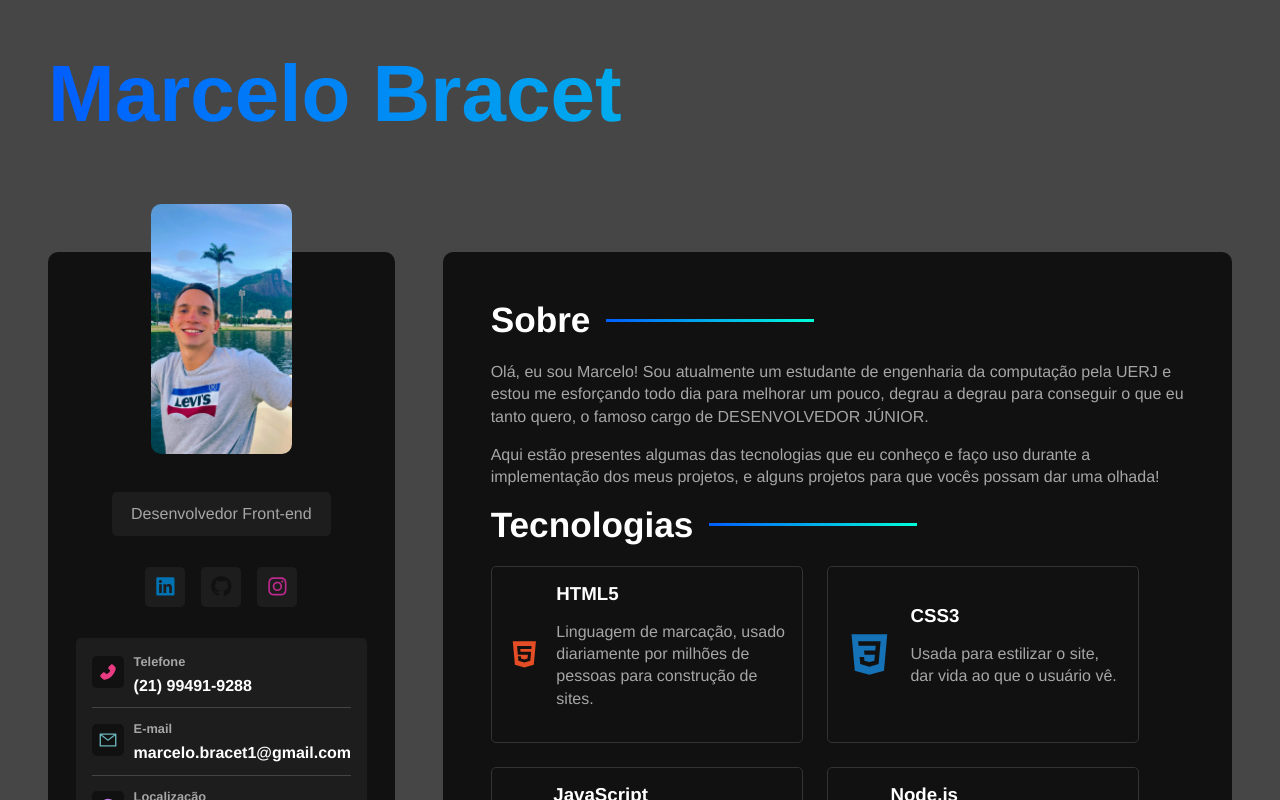
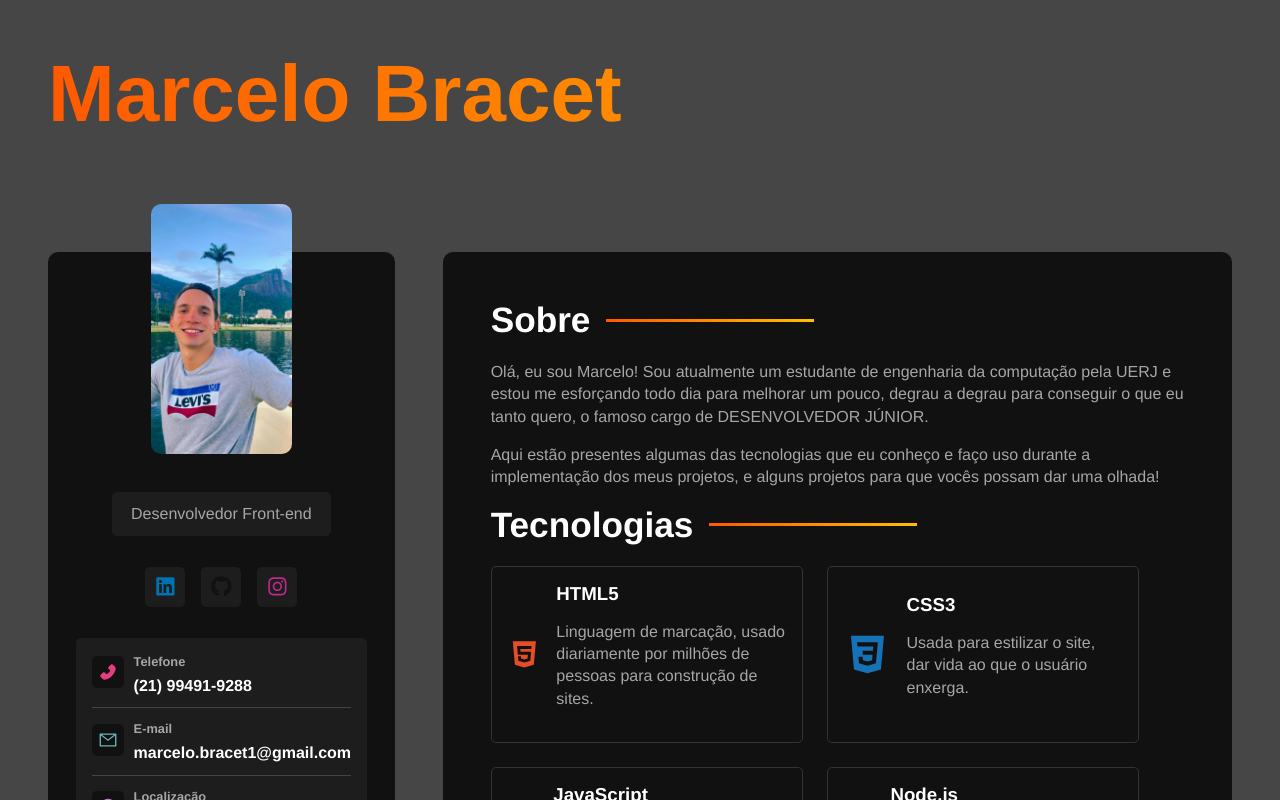
Before and after one commit to MarceloBxD/Portifolio, a React (Vite) app: page / in a window 1280 px wide. Shown: the top 800 px of the page. Built offline with nearby package versions, Linux system fonts and the light colour scheme.

Commit message:
changing colors

```diff
--- a/src/components/TechnologiesContainer/index.jsx
+++ b/src/components/TechnologiesContainer/index.jsx
@@ -21,7 +21,7 @@ export const TechnologiesContainer = () => {
       id: "css",
       name: "CSS3",
       icon: <DiCss3 />,
-      text: "Usada para estilizar o site, dar vida ao que o usuário vê.",
+      text: "Usada para estilizar o site, dar vida ao que o usuário enxerga.",
     },
     {
       id: "js",
--- a/src/styles/variables.sass
+++ b/src/styles/variables.sass
@@ -6,4 +6,4 @@ $bg-color: #111
 $bg-color-secondary: #1d1d1d
 $container-border-radius: 10px
 $card-border-radius: 5px
-$gradient: linear-gradient(90deg, #005eff 0%, #00ffd9 100%)
+$gradient: linear-gradient(90deg, #ff5900 0%, #ffbf00 100%)
```
